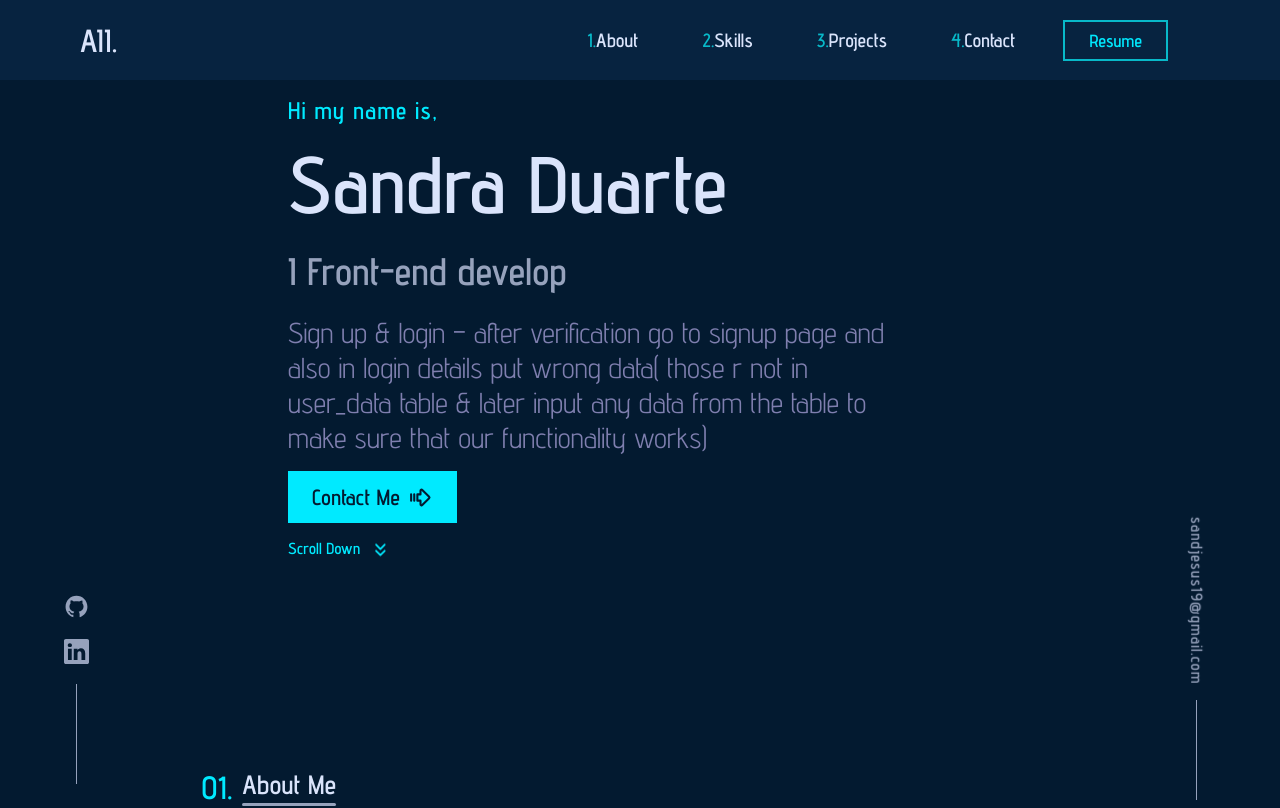
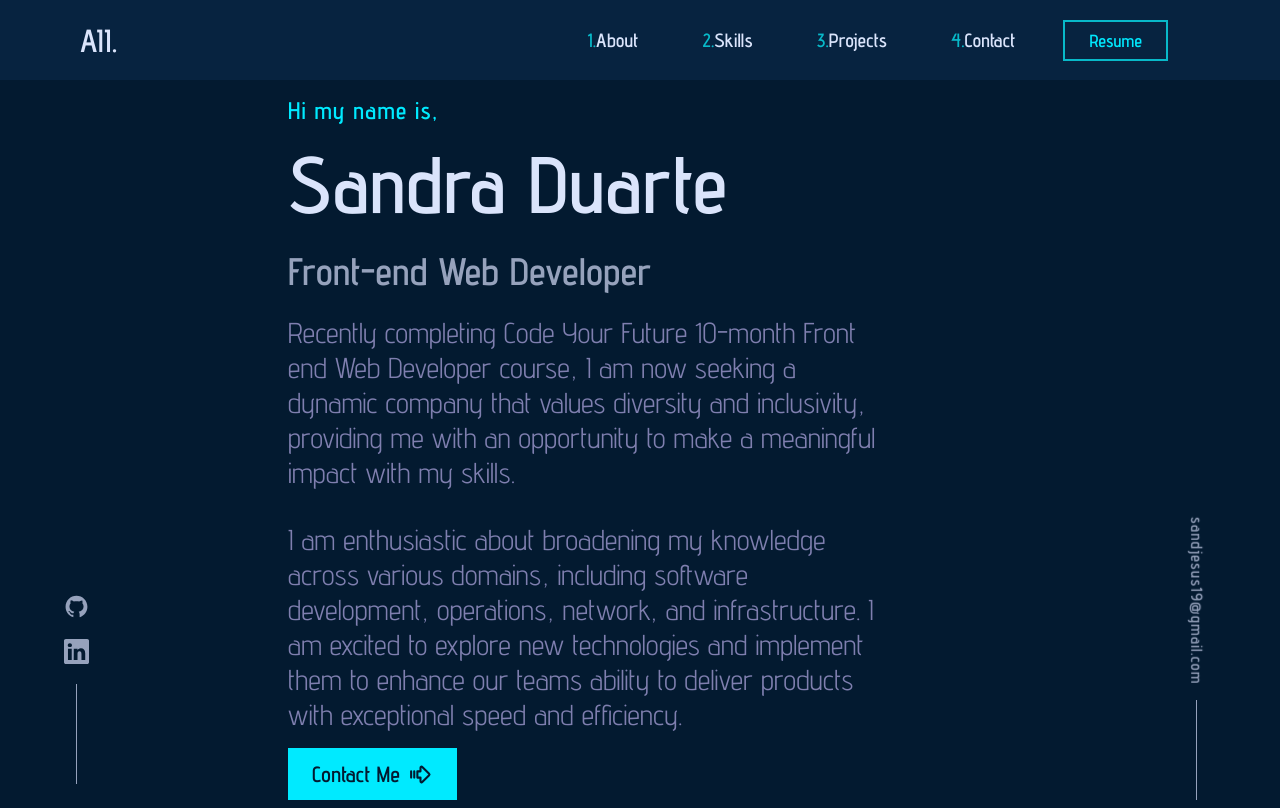
Before and after one commit to Sandra-Duarte/my-portfolio, a React (Create React App) app: page / in a window 1280 px wide. Shown: the top 808 px of the page. Built offline with nearby package versions, Linux system fonts and the light colour scheme.

Commit message:
Add same pagagrafo

```diff
--- a/src/Componenent/Page/Home Section/Home.jsx
+++ b/src/Componenent/Page/Home Section/Home.jsx
@@ -27,9 +27,9 @@ const Home = () => {
         <div className='container homeContainer'>
            <span className='introText'> Hi my name is,</span>
            <h1 className='title'> Sandra Duarte </h1>
-           <span className='subTitle'>I Front-end develop</span>
-           <p className='homeParagraph'>Sign up & login – after verification go to signup page  and also in login details put wrong data( those r not in user_data table & later input any data from the table to make sure that our functionality works)
-              </p>
+           <span className='subTitle'> Front-end Web Developer </span>
+           <p className='homeParagraph'>Recently completing Code Your Future  10-month Front end Web Developer course, I am now seeking a dynamic company that values diversity and inclusivity, providing me with an opportunity to make a meaningful impact with my skills.</p>
+           <p className='homeParagraph'>I am enthusiastic about broadening my knowledge across various domains, including software development, operations, network, and infrastructure. I am excited to explore new technologies and implement them to enhance our teams ability to deliver products with exceptional speed and efficiency.</p>
 
            <div className='lowerHomeSection'>
             <button className='contactBtn'>
```
